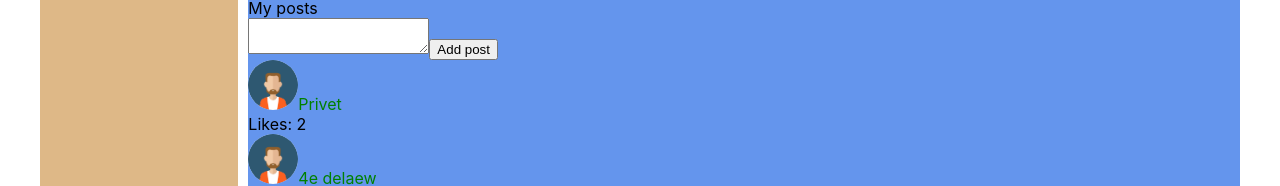
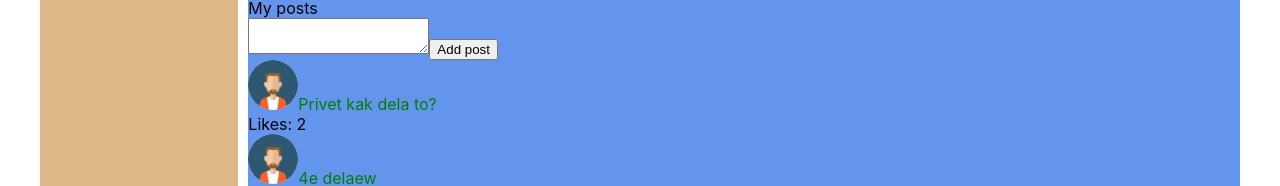
Before and after one commit to KolesnikN/way, a React (Create React App) app: page / in a window 1280 px wide. Shown: the part 396-582 px from the top of the page. Built offline with nearby package versions, Linux system fonts and the light colour scheme.

Commit message:
props modifie

```diff
--- a/src/components/Profile/MyPosts/MyPosts.jsx
+++ b/src/components/Profile/MyPosts/MyPosts.jsx
@@ -11,7 +11,7 @@ const MyPosts = () => {
         <button>Add post</button>
       </div>
       <div className='posts'>
-        <Post message={"Privet"} likes={"2"}/>
+        <Post message={"Privet kak dela to?"} likes={"2"}/>
         <Post message={"4e delaew"} likes={"3"}/>
       </div>
     </div>
```
